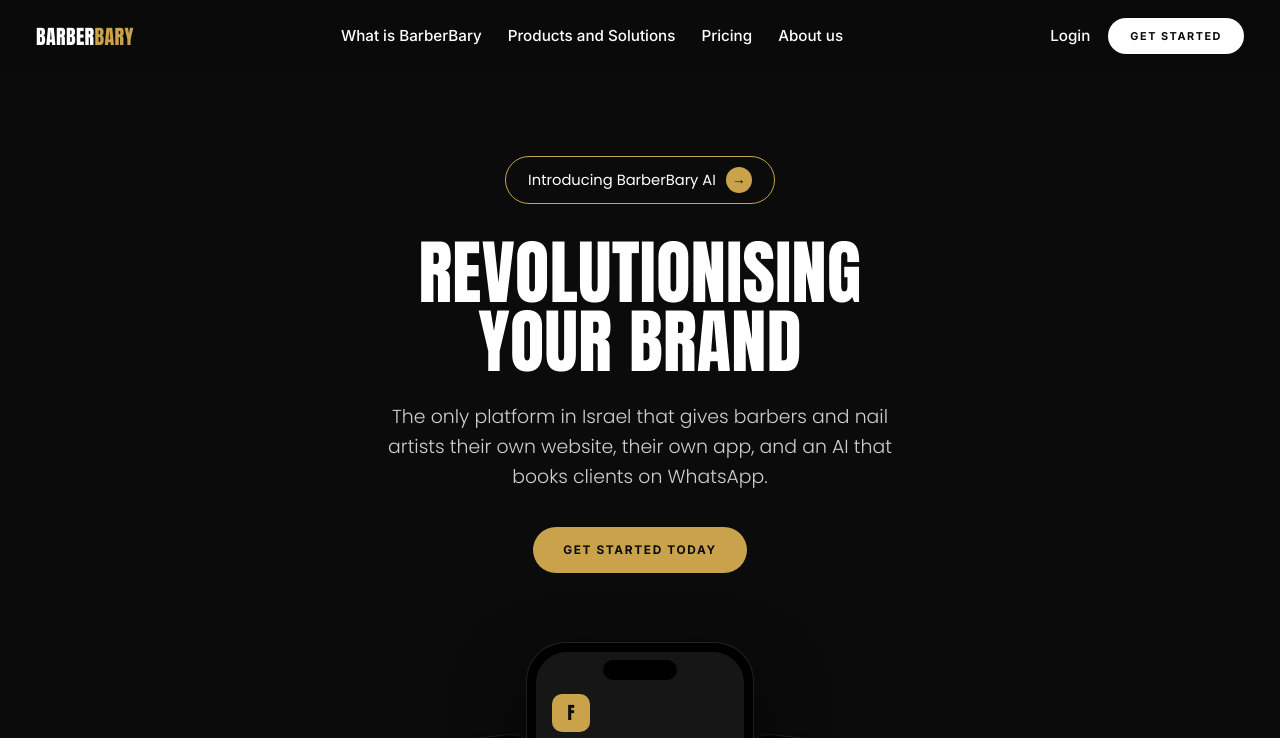
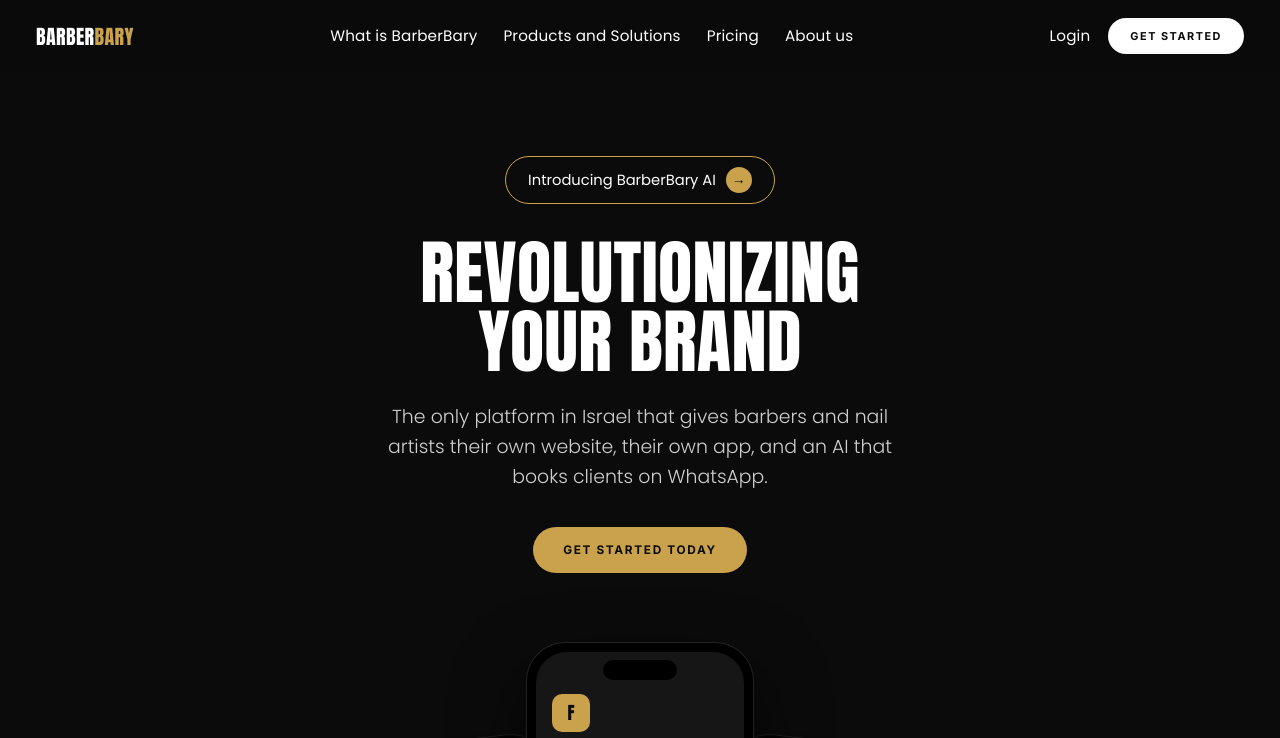
Before and after one commit to itaiselzer/barberbary-site, a plain HTML site: page index.html in a window 1280 px wide. Shown: the top 738 px of the page. Drawn offline with Linux system fonts and the light colour scheme.

Commit message:
Update index.html

```diff
--- a/index.html
+++ b/index.html
@@ -3,7 +3,7 @@
 <head>
 <meta charset="UTF-8">
 <meta name="viewport" content="width=device-width, initial-scale=1.0">
-<title>BarberBary — Revolutionising Your Brand</title>
+<title>BarberBary — Revolutionizing Your Brand</title>
 <link rel="preconnect" href="https://fonts.googleapis.com">
 <link rel="preconnect" href="https://fonts.gstatic.com" crossorigin>
 <link href="https://fonts.googleapis.com/css2?family=Anton&family=Poppins:wght@300;400;500;600&family=Inter:wght@400;500;600;700;800&display=swap" rel="stylesheet">
@@ -72,12 +72,12 @@
 .logo span{color:var(--gold)}
 .nav-links{display:flex;gap:26px;align-items:center}
 .nav-links a{
-  color:var(--fg);text-decoration:none;font-size:.95rem;font-weight:500;
+  font-family:'Poppins',var(--font-body);color:var(--fg);text-decoration:none;font-size:.95rem;font-weight:400;letter-spacing:.01em;
   transition:opacity .2s;
 }
 .nav-links a:hover{opacity:.55}
 .nav-right{display:flex;gap:18px;align-items:center}
-.nav-right .login{font-size:.95rem;font-weight:500;color:var(--fg);text-decoration:none}
+.nav-right .login{font-family:'Poppins',var(--font-body);font-size:.95rem;font-weight:400;letter-spacing:.01em;color:var(--fg);text-decoration:none}
 .nav-right .login:hover{opacity:.55}
 .nav-cta{padding:10px 22px;font-size:.68rem}
 
@@ -100,7 +100,7 @@
 .hero h1{
   font-size:clamp(2.6rem,5.5vw,4.5rem);
   letter-spacing:.005em;line-height:.98;
-  max-width:13ch;margin:0 auto 26px;
+  max-width:none;margin:0 auto 26px;
   animation:riseIn .8s cubic-bezier(.2,.7,.2,1) .08s both;
 }
 .hero p{
@@ -433,7 +433,7 @@
 <header class="hero">
   <div class="wrap">
     <a class="hero-badge" href="#ai">Introducing BarberBary AI <span class="arr">→</span></a>
-    <h1>Revolutionising Your Brand</h1>
+    <h1>Revolutionizing<br>Your Brand</h1>
     <p>The only platform in Israel that gives barbers and nail artists their own website, their own app, and an AI that books clients on WhatsApp.</p>
     <a class="btn btn-gold" href="#contact">Get Started Today</a>
 
```
